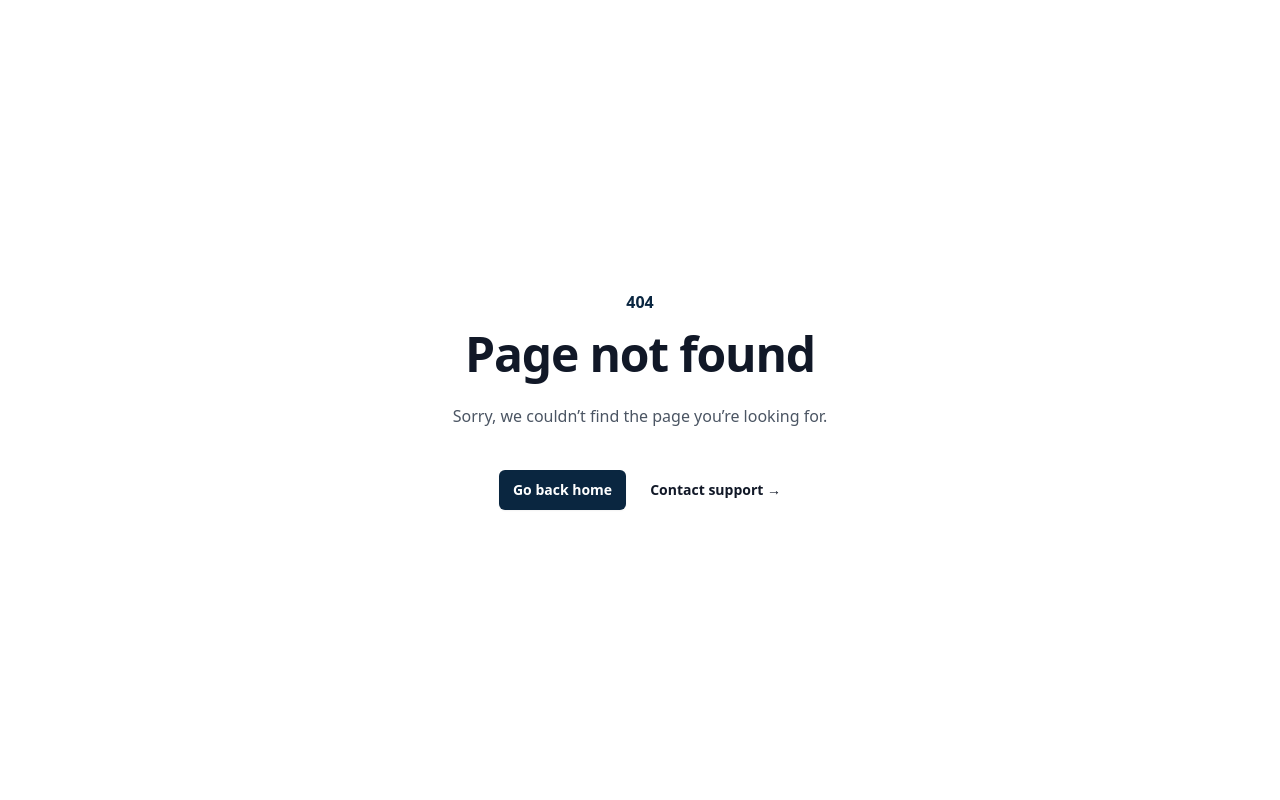
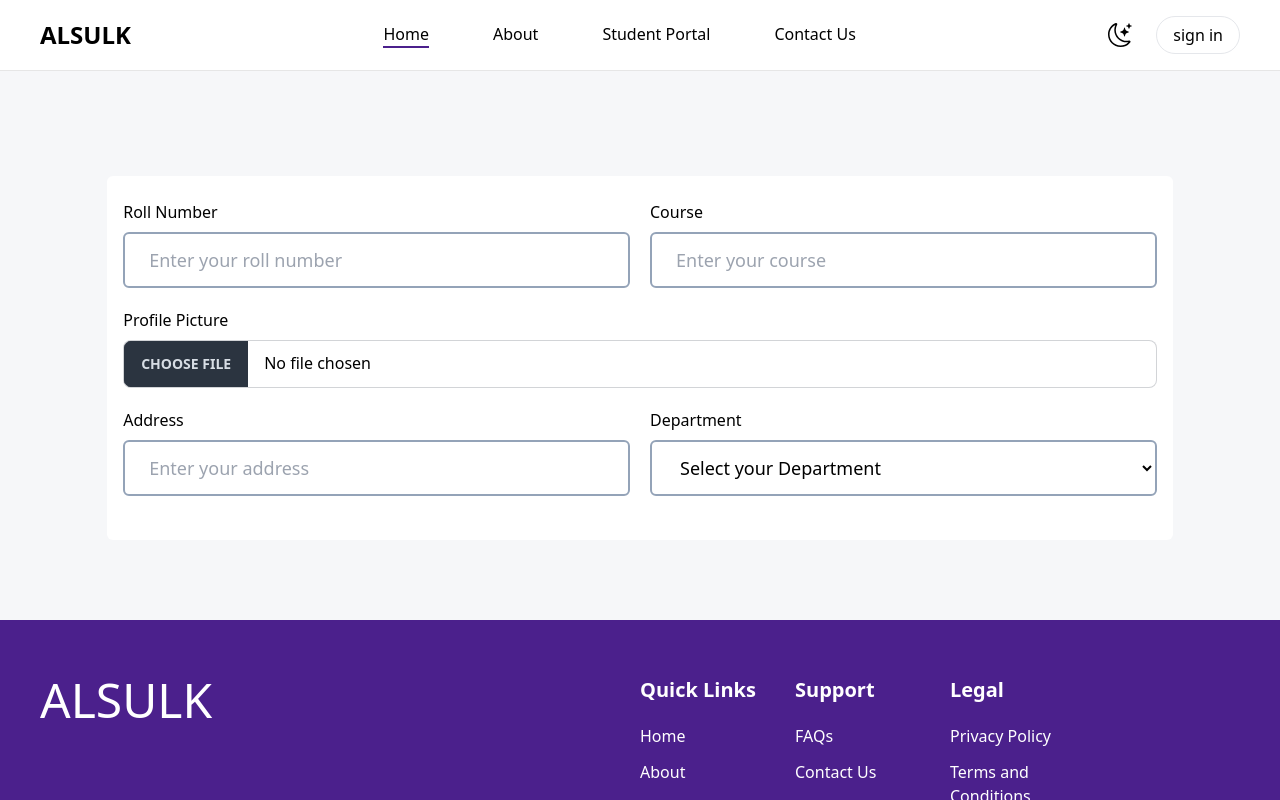
Before and after one commit to mulbahoplanojames/Harmony_Coalition_Project, a React (Vite) app: page /profile in a window 1280 px wide. Before the commit this address had no page. Built offline with nearby package versions, Linux system fonts and the light colour scheme.

Commit message:
Working on the student profile component

```diff
--- a/src/App.jsx
+++ b/src/App.jsx
@@ -12,6 +12,7 @@ import ContactUs from "./Pages/Contact_Us/ContactUs";
 import PageNotFound from "./Pages/Page_Not_Found/PageNotFound";
 import SignUp from "./Pages/Sign_Up/SignUp";
 import LogIn from "./Pages/Log_In/LogIn";
+import StudentProfile from "./Pages/Student_Profile/StudentProfile";
 
 const App = () => {
   const { darkModeStyle } = useContext(AppContext);
@@ -26,6 +27,7 @@ const App = () => {
             <Route path="/enrollment" element={<Enrollment />} />
             <Route path="/student-portal" element={<StudentPortal />} />
             <Route path="/contact-us" element={<ContactUs />} />
+            <Route path="/profile" element={<StudentProfile />} />
           </Route>
 
           {/* 404 Page */}
--- /dev/null
+++ b/src/Pages/Student_Profile/StudentProfile.jsx
@@ -0,0 +1,82 @@
+const StudentProfile = () => {
+  return (
+    <>
+      <div className="w-full">
+        <div className="md:w-[90%] w-full bg-white h-fit py-6 px-4 rounded-md mx-auto my-20">
+          {/* //Roll numer and Course  */}
+          <div className="w-full flex justify-center items-center gap-5 md:flex-nowrap flex-wrap mb-5">
+            {/* roll number  */}
+            <div className="w-full">
+              <label htmlFor="roll_number" className="inline-block pb-2">
+                Roll Number
+              </label>
+              <input
+                type="text"
+                name="roll_number"
+                className="text-lg w-full border-2 border-slate-400 bg-transparent h-14 px-6 rounded-md outline-none"
+                placeholder="Enter your roll number"
+              />
+            </div>
+            {/* // course  */}
+            <div className="w-full">
+              <label htmlFor="course" className="inline-block pb-2">
+                Course
+              </label>
+              <input
+                type="text"
+                name="course"
+                className="text-lg w-full border-2 border-slate-400 bg-transparent h-14 px-6 rounded-md outline-none"
+                placeholder="Enter your course"
+              />
+            </div>
+          </div>
+
+          {/* profile picture and Gender  */}
+          <div className="w-full mb-5">
+            <label htmlFor="profile_picture" className="inline-block pb-2">
+              Profile Picture
+            </label>
+            <br />
+            <input
+              type="file"
+              name="profile_picture"
+              className="file-input file-input-bordered w-full"
+            />
+          </div>
+
+          {/* // Address and department */}
+          <div className="w-full flex justify-center items-center gap-5 md:flex-nowrap flex-wrap mb-5">
+            {/* address  */}
+            <div className="w-full">
+              <label htmlFor="address" className="inline-block pb-2">
+                Address
+              </label>
+              <input
+                type="text"
+                name="address"
+                placeholder="Enter your address"
+                className="text-lg w-full border-2 border-slate-400 bg-transparent h-14 px-6 rounded-md outline-none"
+              />
+            </div>
+            {/* department  */}
+            <div className="w-full">
+              <label htmlFor="department" className="inline-block pb-2">
+                Department
+              </label>
+              <select
+                name="department"
+                className="text-lg w-full border-2 border-slate-400 bg-transparent h-14 px-6 rounded-md outline-none"
+              >
+                <option value="department" selected hidden>
+                  Select your Department
+                </option>
+              </select>
+            </div>
+          </div>
+        </div>
+      </div>
+    </>
+  );
+};
+
+export default StudentProfile;
```
